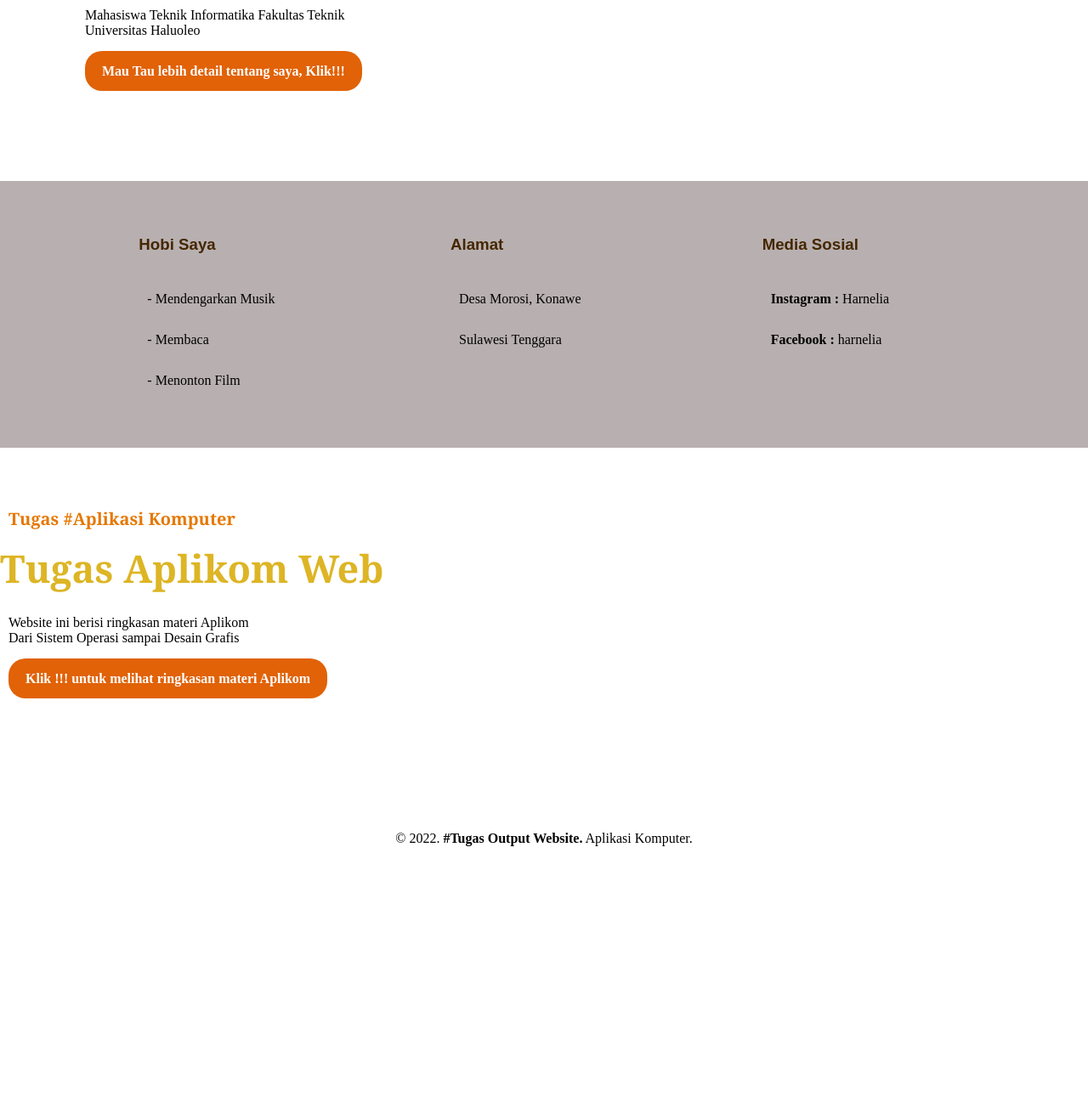
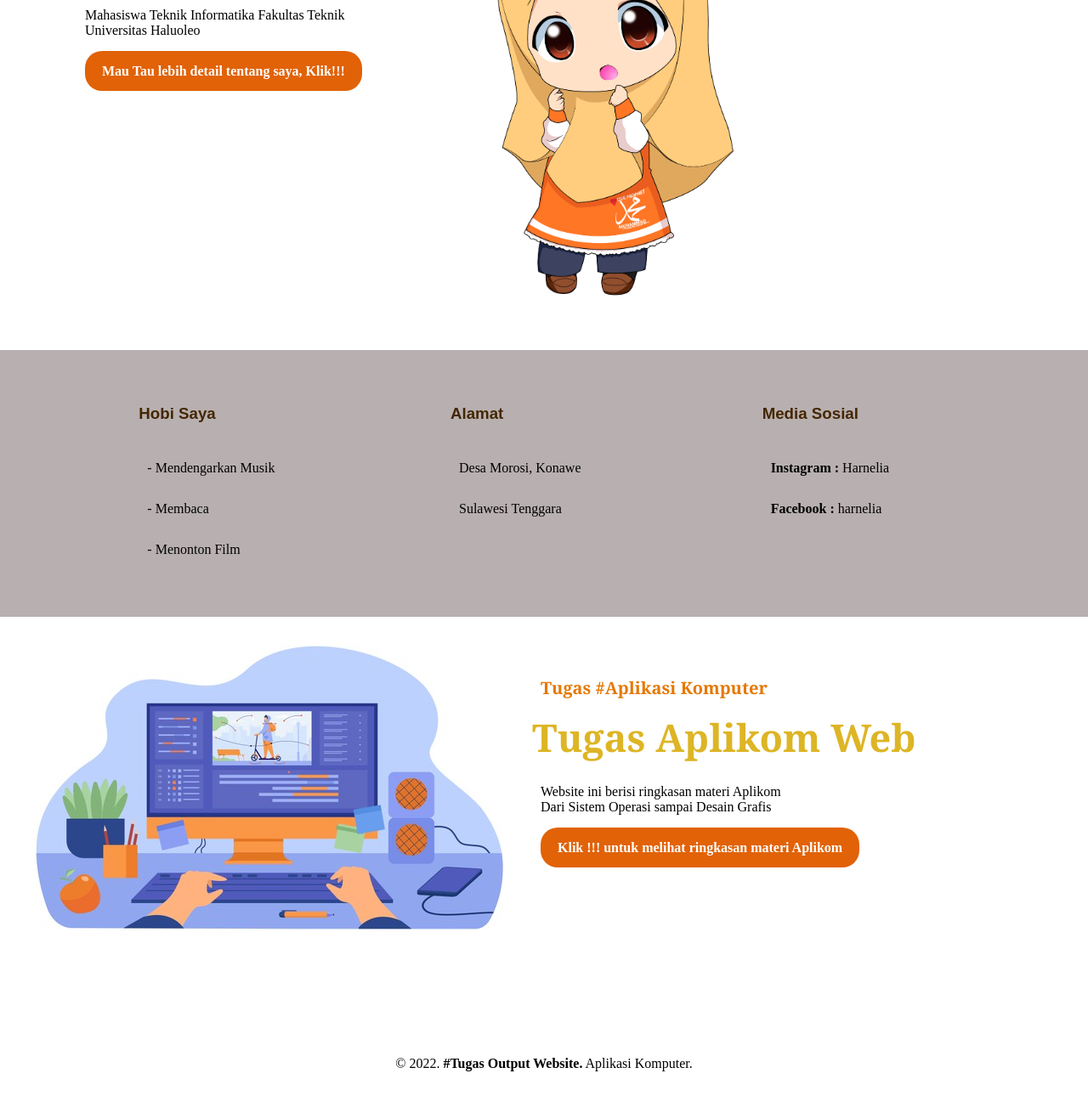
Before and after one commit to Harnelia/Harnelia.github.io, a plain HTML site: page index.html in a window 1280 px wide. Shown: the part 270-1560 px from the top of the page at 85% size. Before the commit the page ends 1316 px from the top, so only its background shows below. Drawn offline with Linux system fonts and the light colour scheme.

Commit message:
Update index.html

```diff
--- a/index.html
+++ b/index.html
@@ -5,7 +5,7 @@
     <meta http-equiv="X-UA-Compatible" content="IE=edge">
     <meta name="viewport" content="width=device-width, initial-scale=1.0">
     <title>Aplikom Website</title>
-    <link rel="stylesheet" href="style.css">
+    <link rel="stylesheet" href="./style.css">
 </head>
 <body>
     <nav>
@@ -29,7 +29,7 @@
                 <p>Mahasiswa Teknik Informatika Fakultas Teknik<br> Universitas Haluoleo</p>
                 <p><a href="https://www.figma.com/file/1MB24gRB39kXXA3VyVakwg/Untitled?node-id=0%3A1&t=f1AfRz3OfhMdgQ33-1" class="tbl-biru">Mau Tau lebih detail tentang saya, Klik!!!</a></p>
             </div>
-            <img src="foto/fotoo.png" alt=""></div>
+            <img src="./fotoo.png" alt=""></div>
         </section>
         <div id="kontak">
             <div class="wrapper">
@@ -55,7 +55,7 @@
         </div>
         <!--untuk materi-->
         <section id="materi">
-            <img src="foto/kom.jpg" alt="">
+            <img src="./kom.jpg" alt="">
             <div class="kolom">
                 <p class="deskripsi">Tugas #Aplikasi Komputer</p>
                 <h2>Tugas Aplikom Web</h2>
```
